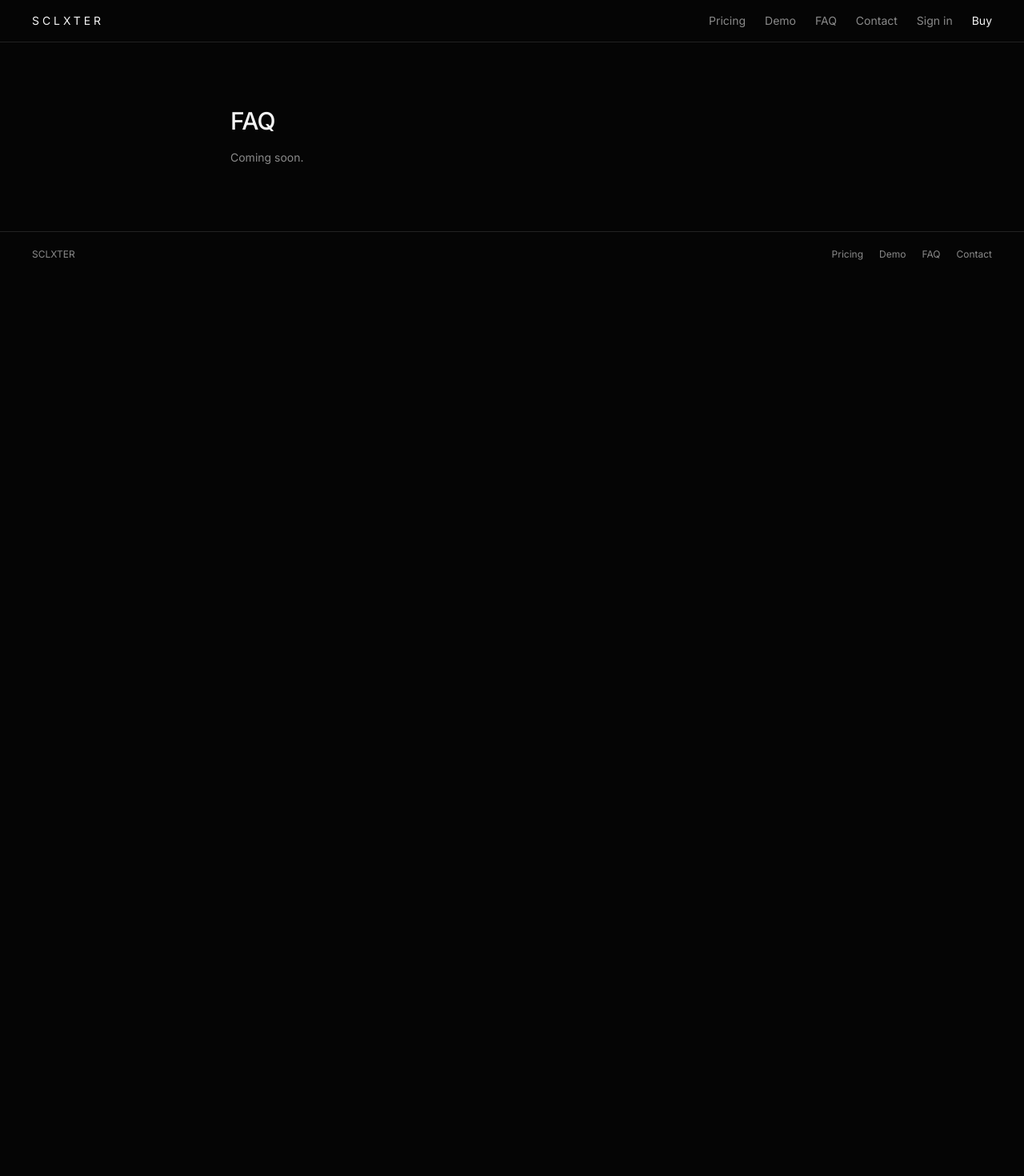
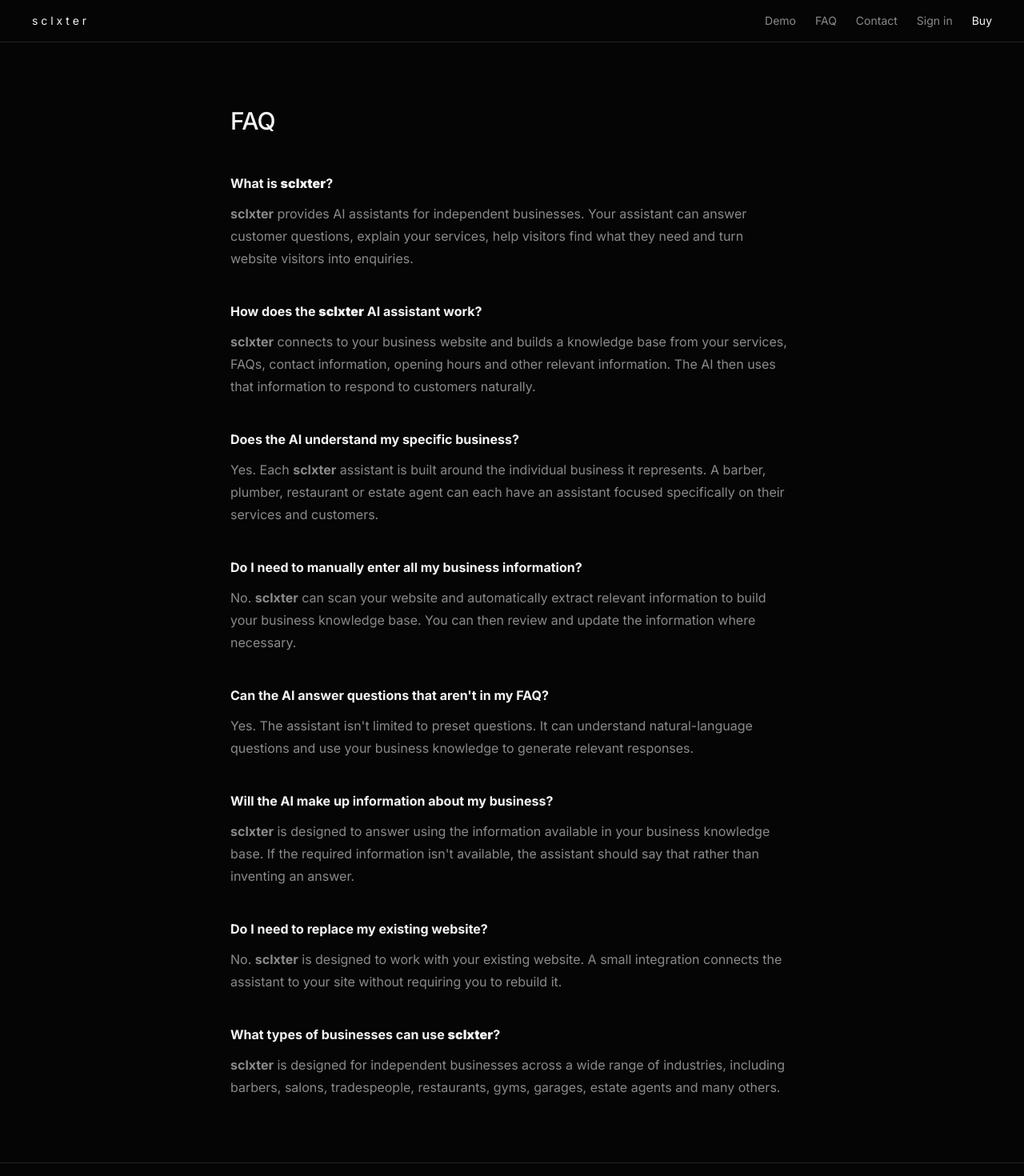
Before and after one commit to edwardsclaterx-web/sclxter, a Next.js app: page /faq in a window 1280 px wide. Shown: the top 1470 px of the page at 80% size. Before the commit the page ends 800 px from the top, so only its background shows below. Built offline with nearby package versions, Linux system fonts and the light colour scheme; no server answers.

Commit message:
Add FAQ copy; brand marketing site as sclxter
Co-authored-by: sclater <sclater@me.com>

```diff
--- a/src/app/contact/page.tsx
+++ b/src/app/contact/page.tsx
@@ -1,18 +1,18 @@
 import { SiteFooter, SiteHeader } from "@/components/chrome";
 import { getSessionUser } from "@/lib/auth";
 
-export const metadata = { title: "Contact — SCLXTER" };
+export const metadata = { title: "Contact — sclxter" };
 
 export default async function ContactPage() {
   const user = await getSessionUser();
   return (
     <div className="flex min-h-full flex-col">
-      <SiteHeader signedIn={Boolean(user)} />
+      <SiteHeader signedIn={Boolean(user)} showPricing={false} />
       <main className="mx-auto w-full max-w-3xl flex-1 px-5 py-20 md:px-8">
         <h1 className="text-3xl font-medium tracking-tight">Contact</h1>
         <p className="mt-4 text-sm leading-6 text-muted">Coming soon.</p>
       </main>
-      <SiteFooter />
+      <SiteFooter showPricing={false} />
     </div>
   );
 }
--- a/src/app/demo/barber-chrome.tsx
+++ b/src/app/demo/barber-chrome.tsx
@@ -10,7 +10,7 @@ export function BarberHeader() {
         <Link href="/demo/cuts">Cuts</Link>
         <Link href="/demo/visit">Visit</Link>
         <Link href="/" className="hidden sm:inline">
-          SCLXTER
+          sclxter
         </Link>
       </nav>
     </header>
@@ -21,7 +21,7 @@ export function BarberFooter() {
   return (
     <footer className="border-t border-line px-5 py-5 text-xs text-muted md:px-10">
       Northgate Barbers · 14 Northgate, York · 01904 555 018 · fictional shop
-      for SCLXTER
+      for sclxter
     </footer>
   );
 }
--- a/src/app/faq/page.tsx
+++ b/src/app/faq/page.tsx
@@ -1,18 +1,127 @@
+import type { ReactNode } from "react";
 import { SiteFooter, SiteHeader } from "@/components/chrome";
 import { getSessionUser } from "@/lib/auth";
 
-export const metadata = { title: "FAQ — SCLXTER" };
+export const metadata = { title: "FAQ — sclxter" };
+
+function Brand() {
+  return <strong>sclxter</strong>;
+}
+
+const items: { q: ReactNode; a: ReactNode }[] = [
+  {
+    q: (
+      <>
+        What is <Brand />?
+      </>
+    ),
+    a: (
+      <>
+        <Brand /> provides AI assistants for independent businesses. Your
+        assistant can answer customer questions, explain your services, help
+        visitors find what they need and turn website visitors into enquiries.
+      </>
+    ),
+  },
+  {
+    q: (
+      <>
+        How does the <Brand /> AI assistant work?
+      </>
+    ),
+    a: (
+      <>
+        <Brand /> connects to your business website and builds a knowledge base
+        from your services, FAQs, contact information, opening hours and other
+        relevant information. The AI then uses that information to respond to
+        customers naturally.
+      </>
+    ),
+  },
+  {
+    q: <>Does the AI understand my specific business?</>,
+    a: (
+      <>
+        Yes. Each <Brand /> assistant is built around the individual business it
+        represents. A barber, plumber, restaurant or estate agent can each have
+        an assistant focused specifically on their services and customers.
+      </>
+    ),
+  },
+  {
+    q: <>Do I need to manually enter all my business information?</>,
+    a: (
+      <>
+        No. <Brand /> can scan your website and automatically extract relevant
+        information to build your business knowledge base. You can then review
+        and update the information where necessary.
+      </>
+    ),
+  },
+  {
+    q: <>Can the AI answer questions that aren&apos;t in my FAQ?</>,
+    a: (
+      <>
+        Yes. The assistant isn&apos;t limited to preset questions. It can
+        understand natural-language questions and use your business knowledge to
+        generate relevant responses.
+      </>
+    ),
+  },
+  {
+    q: <>Will the AI make up information about my business?</>,
+    a: (
+      <>
+        <Brand /> is designed to answer using the information available in your
+        business knowledge base. If the required information isn&apos;t
+        available, the assistant should say that rather than inventing an
+        answer.
+      </>
+    ),
+  },
+  {
+    q: <>Do I need to replace my existing website?</>,
+    a: (
+      <>
+        No. <Brand /> is designed to work with your existing website. A small
+        integration connects the assistant to your site without requiring you to
+        rebuild it.
+      </>
+    ),
+  },
+  {
+    q: (
+      <>
+        What types of businesses can use <Brand />?
+      </>
+    ),
+    a: (
+      <>
+        <Brand /> is designed for independent businesses across a wide range of
+        industries, including barbers, salons, tradespeople, restaurants, gyms,
+        garages, estate agents and many others.
+      </>
+    ),
+  },
+];
 
 export default async function FaqPage() {
   const user = await getSessionUser();
   return (
     <div className="flex min-h-full flex-col">
-      <SiteHeader signedIn={Boolean(user)} />
-      <main className="mx-auto w-full max-w-3xl flex-1 px-5 py-20 md:px-8">
+      <SiteHeader signedIn={Boolean(user)} showPricing={false} />
+      <main className="mx-auto w-full max-w-3xl flex-1 px-5 py-16 md:px-8 md:py-20">
         <h1 className="text-3xl font-medium tracking-tight">FAQ</h1>
-        <p className="mt-4 text-sm leading-6 text-muted">Coming soon.</p>
+        <dl className="mt-12 space-y-10">
+          {items.map((item, i) => (
+            <div key={i}>
+              <dt className="font-bold leading-6">{item.q}</dt>
+              <dd className="mt-3 font-normal leading-7 text-muted">{item.a}</dd>
+            </div>
+          ))}
+        </dl>
       </main>
-      <SiteFooter />
+      <SiteFooter showPricing={false} />
     </div>
   );
 }
--- a/src/app/layout.tsx
+++ b/src/app/layout.tsx
@@ -9,7 +9,7 @@ const inter = Inter({
 });
 
 export const metadata: Metadata = {
-  title: "SCLXTER",
+  title: "sclxter",
   description:
     "The most advanced AI assistant. An AI on your site. It learns your website and the information you have, then interacts with customers - times, prices and more. It's that simple.",
 };
--- a/src/app/login/page.tsx
+++ b/src/app/login/page.tsx
@@ -8,7 +8,7 @@ export default async function LoginPage() {
   if (user) redirect("/dashboard");
   return (
     <div className="flex min-h-full flex-col">
-      <SiteHeader signedIn={false} />
+      <SiteHeader signedIn={false} showPricing={false} />
       <main className="mx-auto flex w-full max-w-md flex-1 flex-col justify-center px-5 py-16">
         <h1 className="text-2xl font-medium tracking-tight">Sign in</h1>
         <p className="mt-2 text-sm text-muted">
--- a/src/app/signup/page.tsx
+++ b/src/app/signup/page.tsx
@@ -8,7 +8,7 @@ export default async function SignupPage() {
   if (user) redirect("/dashboard");
   return (
     <div className="flex min-h-full flex-col">
-      <SiteHeader signedIn={false} />
+      <SiteHeader signedIn={false} showPricing={false} showBuy />
       <main className="mx-auto flex w-full max-w-md flex-1 flex-col justify-center px-5 py-16">
         <h1 className="text-2xl font-medium tracking-tight">Create account</h1>
         <p className="mt-2 text-sm text-muted">
--- a/src/components/chrome.tsx
+++ b/src/components/chrome.tsx
@@ -1,16 +1,10 @@
 import type { ReactNode } from "react";
 import Link from "next/link";
 
-export function Wordmark({
-  href = "/",
-  lowercase,
-}: {
-  href?: string;
-  lowercase?: boolean;
-}) {
+export function Wordmark({ href = "/" }: { href?: string }) {
   return (
     <Link href={href} className="text-sm tracking-[0.28em]">
-      {lowercase ? "sclxter" : "SCLXTER"}
+      sclxter
     </Link>
   );
 }
@@ -54,7 +48,6 @@ export function ProductNav({
 export function SiteHeader({
   right,
   signedIn,
-  lowercase,
   showPricing,
   showBuy,
 }: {
@@ -66,7 +59,7 @@ export function SiteHeader({
 }) {
   return (
     <header className="flex items-center justify-between border-b border-line px-5 py-4 md:px-10">
-      <Wordmark lowercase={lowercase} />
+      <Wordmark />
       {right ?? (
         <ProductNav
           signedIn={signedIn}
@@ -79,7 +72,6 @@ export function SiteHeader({
 }
 
 export function SiteFooter({
-  lowercase,
   showPricing = true,
 }: {
   lowercase?: boolean;
@@ -88,7 +80,7 @@ export function SiteFooter({
   return (
     <footer className="border-t border-line px-5 py-5 text-xs text-muted md:px-10">
       <div className="flex flex-wrap items-center justify-between gap-3">
-        <span>{lowercase ? "sclxter" : "SCLXTER"}</span>
+        <span>sclxter</span>
         <span className="flex gap-5">
           {showPricing && <Link href="/#pricing">Pricing</Link>}
           <Link href="/demo">Demo</Link>
```
